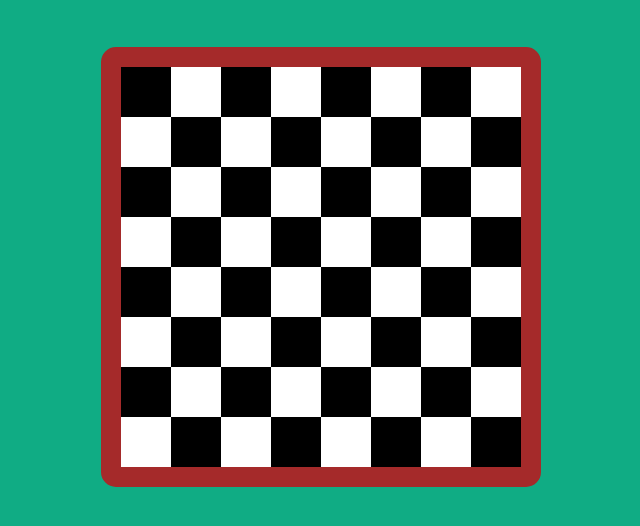
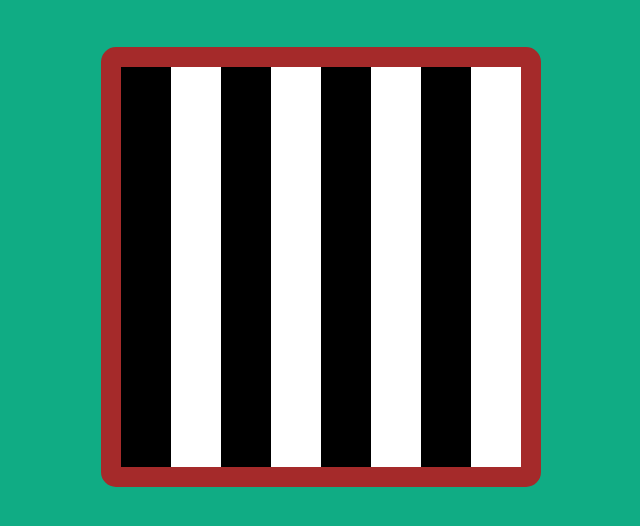
Before and after one commit to apaajaa22/b22-html-1, a website: page index.html in a window 1280 px wide. Shown: the part 90-616 px from the top of the page, without its empty margins (319-959 px from the left). Drawn offline with Linux system fonts and the light colour scheme.

Commit message:
Update style.css

```diff
--- a/style.css
+++ b/style.css
@@ -19,6 +19,13 @@ h1 {
     border-radius: 15px;
 }
 
+.container div:nth-child(2n + 1) {
+    background-color: black;
+}
+.container div:nth-child(2n + 2) {
+    background-color: white;
+}
+/*
 .white {
     background-color: white;
 }
@@ -28,4 +35,4 @@ h1 {
 
 .black {
     background-color: black;
-}
+} */
```
